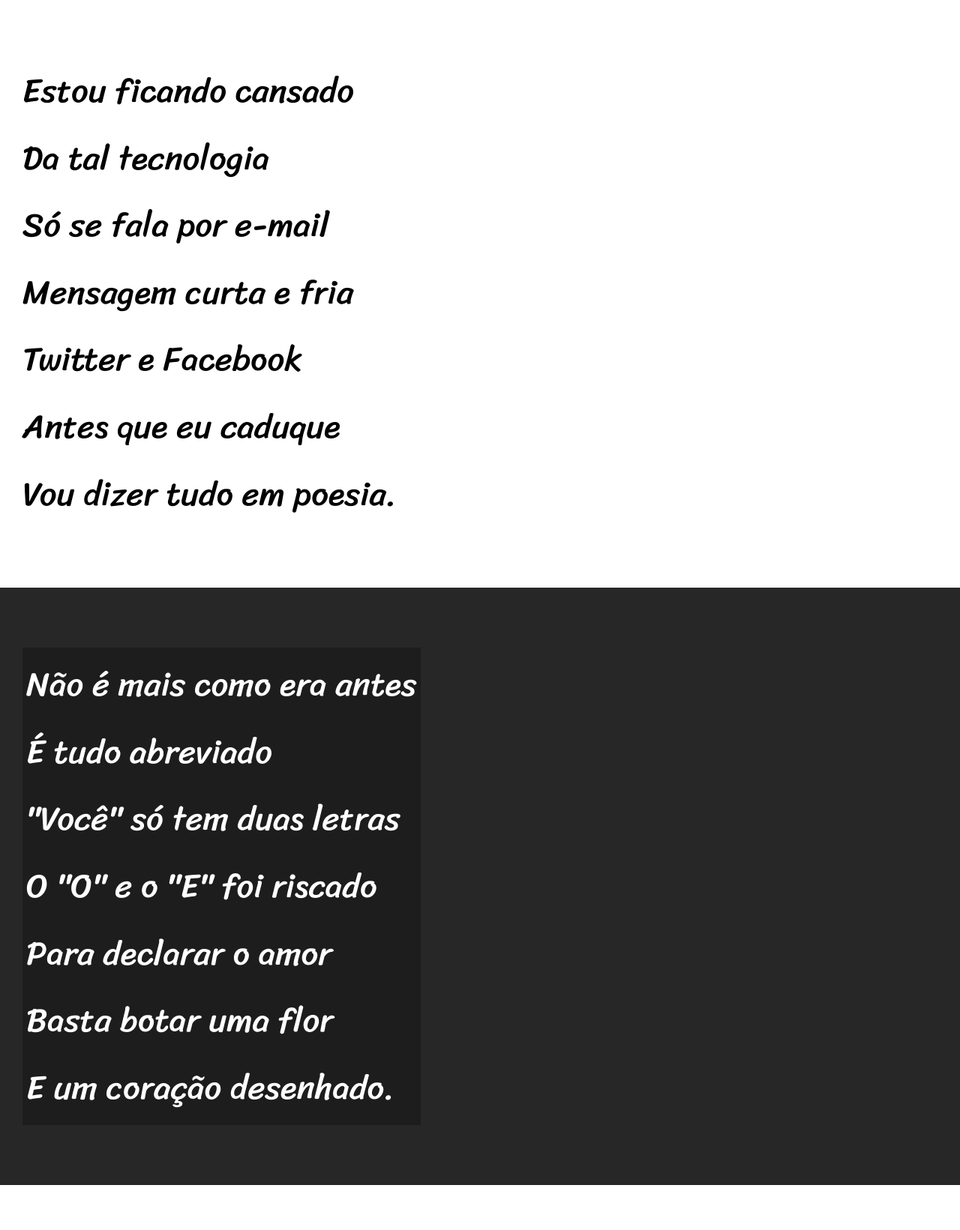
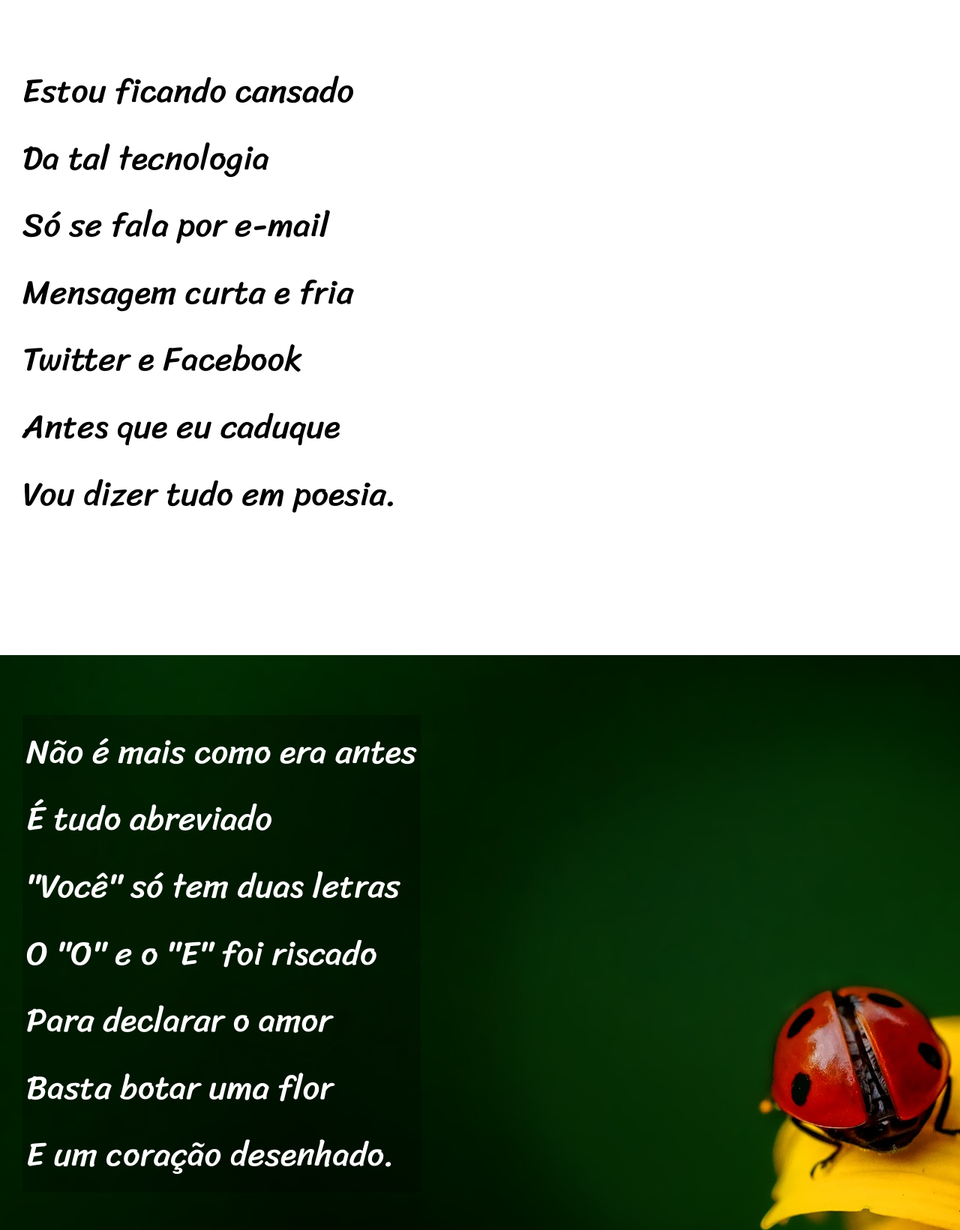
Before and after one commit to PauloAlexandr/d012, a plain HTML site: page index.html in a window 1280 px wide. Shown: the part 263-1904 px from the top of the page at 75% size. Drawn offline with Linux system fonts and the light colour scheme.

Commit message:
18/02/2024

```diff
--- a/estilo/style.css
+++ b/estilo/style.css
@@ -57,13 +57,17 @@ section {
     font-size: 3.5vw;
 }
 
+section > p {
+    padding-bottom: 2em;
+}
+
 section.normal {
     background-color: white;
     color: black;
 }
 
 section.imagem {
-    background-color:rgb(39, 39, 39);
+    background-color:rgb(51, 51, 51);
     color: white;
 }
 
@@ -74,6 +78,14 @@ section.imagem > p {
 
 }
 
+section#img01{
+    background-image: url(../imagens/background001.jpg);
+}
+
+section#img02{
+    background-image: url(../imagens/background002.jpg);
+}
+
 footer {
     background-color: black;
     text-align: center;
--- a/index.html
+++ b/index.html
@@ -25,7 +25,7 @@
         </p>
     </section>
 
-    <section class="imagem">
+    <section class="imagem"id="img01">
         <p>
             Não é mais como era antes<br>
             É tudo abreviado<br>
@@ -59,7 +59,7 @@
         </p>
     </section>
 
-    <section class="imagem">
+    <section class="imagem"id="img02">
         <p>
             Tenho saudade das cartas<br>
             Escritas com a própria mão<br>
```
